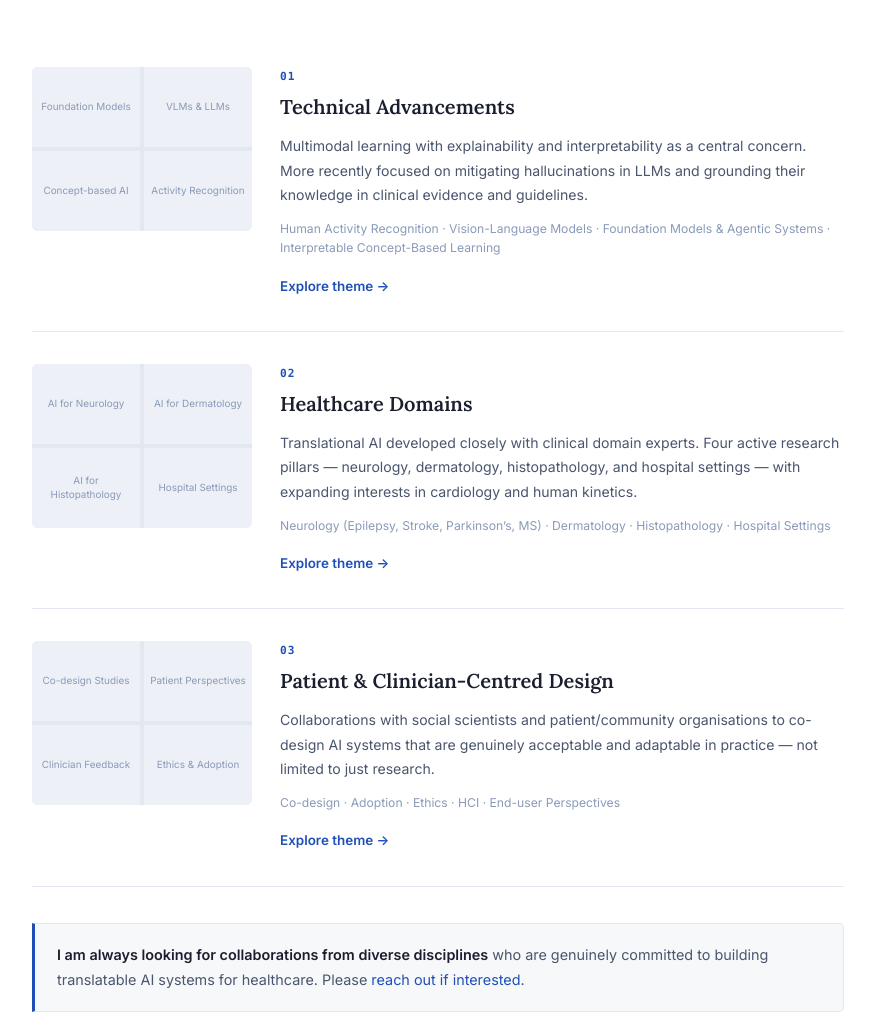
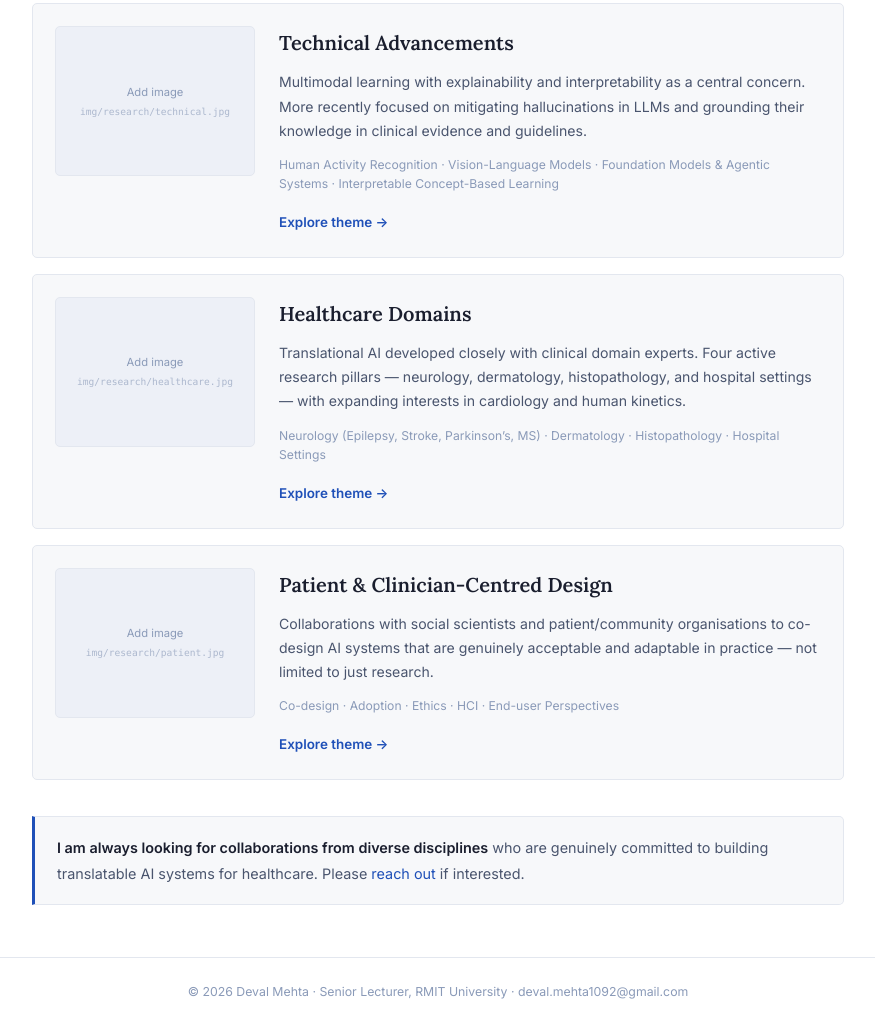
Before and after one commit to deval-mehta/deval-mehta.github.io, a plain HTML site: page research.html in a window 1280 px wide. Shown: the part 359-1374 px from the top of the page, without its empty margins (202-1077 px from the left). Drawn offline with Linux system fonts and the light colour scheme.

Commit message:
Add files via upload

```diff
--- a/research.html
+++ b/research.html
@@ -30,105 +30,57 @@
 <h1>Research Interests &amp; Collaborative Opportunities</h1>
 <p>Translational AI for healthcare, developed across technical, clinical, and patient-centred dimensions.</p>
 </div>
-<section class="sec">
+<section class="sec" style="padding-top:20px">
 <div class="r-intro">
 <p>I focus on developing AI systems that are <strong>translatable in clinical practice</strong>. Thus, I collaborate across disciplines &mdash; clinicians, health economists, social scientists, HCI researchers, ethical scientists, and patients and end-users.</p>
 <p>My research spans three interconnected themes described in detail below.</p>
 </div>
-
 <!--
-  COLLAGE IMAGES: place images in the img/research/ folder of your repo.
-  Each theme expects 4 images (e.g. img/research/technical-1.jpg through technical-4.jpg).
-  Recommended: 400x320px, from paper figures or clinical images.
-  Replace the placeholder comments in each .collage-cell with an <img> tag.
+  IMAGE: place one image per theme in img/research/ (e.g. img/research/technical.jpg).
+  Recommended: 400x300px from a representative paper figure or clinical image.
+  To add: replace the .r-card-img-ph div with <img src="img/research/THEME.jpg" alt="">
 -->
-
 <div class="r-card">
-  <div class="collage">
-      <div class="collage-cell">
-        <!-- Add image: <img src="img/research/technical-1.jpg" alt=""> -->
-        <div class="collage-cell-ph">Foundation Models</div>
-      </div>
-      <div class="collage-cell">
-        <!-- Add image: <img src="img/research/technical-2.jpg" alt=""> -->
-        <div class="collage-cell-ph">VLMs &amp; LLMs</div>
-      </div>
-      <div class="collage-cell">
-        <!-- Add image: <img src="img/research/technical-3.jpg" alt=""> -->
-        <div class="collage-cell-ph">Concept-based AI</div>
-      </div>
-      <div class="collage-cell">
-        <!-- Add image: <img src="img/research/technical-4.jpg" alt=""> -->
-        <div class="collage-cell-ph">Activity Recognition</div>
-      </div>
+  <div class="r-card-img">
+    <!-- Add image: <img src="img/research/technical.jpg" alt="">
+         Recommended: 400x300px -->
+    <div class="r-card-img-ph">Add image<span>img/research/technical.jpg</span></div>
   </div>
   <div class="r-card-body">
-    <div class="r-card-num">01</div>
     <div class="r-card-name">Technical Advancements</div>
     <div class="r-card-desc">Multimodal learning with explainability and interpretability as a central concern. More recently focused on mitigating hallucinations in LLMs and grounding their knowledge in clinical evidence and guidelines.</div>
     <div class="r-card-areas">Human Activity Recognition &middot; Vision-Language Models &middot; Foundation Models &amp; Agentic Systems &middot; Interpretable Concept-Based Learning</div>
     <a href="research-technical.html" class="r-card-link">Explore theme &rarr;</a>
   </div>
 </div>
-
 <div class="r-card">
-  <div class="collage">
-      <div class="collage-cell">
-        <!-- Add image: <img src="img/research/healthcare-1.jpg" alt=""> -->
-        <div class="collage-cell-ph">AI for Neurology</div>
-      </div>
-      <div class="collage-cell">
-        <!-- Add image: <img src="img/research/healthcare-2.jpg" alt=""> -->
-        <div class="collage-cell-ph">AI for Dermatology</div>
-      </div>
-      <div class="collage-cell">
-        <!-- Add image: <img src="img/research/healthcare-3.jpg" alt=""> -->
-        <div class="collage-cell-ph">AI for Histopathology</div>
-      </div>
-      <div class="collage-cell">
-        <!-- Add image: <img src="img/research/healthcare-4.jpg" alt=""> -->
-        <div class="collage-cell-ph">Hospital Settings</div>
-      </div>
+  <div class="r-card-img">
+    <!-- Add image: <img src="img/research/healthcare.jpg" alt="">
+         Recommended: 400x300px -->
+    <div class="r-card-img-ph">Add image<span>img/research/healthcare.jpg</span></div>
   </div>
   <div class="r-card-body">
-    <div class="r-card-num">02</div>
     <div class="r-card-name">Healthcare Domains</div>
-    <div class="r-card-desc">Translational AI developed closely with clinical domain experts. Four active research pillars — neurology, dermatology, histopathology, and hospital settings — with expanding interests in cardiology and human kinetics.</div>
+    <div class="r-card-desc">Translational AI developed closely with clinical domain experts. Four active research pillars &mdash; neurology, dermatology, histopathology, and hospital settings &mdash; with expanding interests in cardiology and human kinetics.</div>
     <div class="r-card-areas">Neurology (Epilepsy, Stroke, Parkinson&rsquo;s, MS) &middot; Dermatology &middot; Histopathology &middot; Hospital Settings</div>
     <a href="research-healthcare.html" class="r-card-link">Explore theme &rarr;</a>
   </div>
 </div>
-
 <div class="r-card">
-  <div class="collage">
-      <div class="collage-cell">
-        <!-- Add image: <img src="img/research/patient-1.jpg" alt=""> -->
-        <div class="collage-cell-ph">Co-design Studies</div>
-      </div>
-      <div class="collage-cell">
-        <!-- Add image: <img src="img/research/patient-2.jpg" alt=""> -->
-        <div class="collage-cell-ph">Patient Perspectives</div>
-      </div>
-      <div class="collage-cell">
-        <!-- Add image: <img src="img/research/patient-3.jpg" alt=""> -->
-        <div class="collage-cell-ph">Clinician Feedback</div>
-      </div>
-      <div class="collage-cell">
-        <!-- Add image: <img src="img/research/patient-4.jpg" alt=""> -->
-        <div class="collage-cell-ph">Ethics &amp; Adoption</div>
-      </div>
+  <div class="r-card-img">
+    <!-- Add image: <img src="img/research/patient.jpg" alt="">
+         Recommended: 400x300px -->
+    <div class="r-card-img-ph">Add image<span>img/research/patient.jpg</span></div>
   </div>
   <div class="r-card-body">
-    <div class="r-card-num">03</div>
     <div class="r-card-name">Patient &amp; Clinician-Centred Design</div>
-    <div class="r-card-desc">Collaborations with social scientists and patient/community organisations to co-design AI systems that are genuinely acceptable and adaptable in practice — not limited to just research.</div>
+    <div class="r-card-desc">Collaborations with social scientists and patient/community organisations to co-design AI systems that are genuinely acceptable and adaptable in practice &mdash; not limited to just research.</div>
     <div class="r-card-areas">Co-design &middot; Adoption &middot; Ethics &middot; HCI &middot; End-user Perspectives</div>
     <a href="research-patient.html" class="r-card-link">Explore theme &rarr;</a>
   </div>
 </div>
-
 <div class="collab-cta" style="margin-top:36px">
-  <strong>I am always looking for collaborations from diverse disciplines</strong> who are genuinely committed to building translatable AI systems for healthcare. Please <a href="contact.html">reach out if interested</a>.
+<strong>I am always looking for collaborations from diverse disciplines</strong> who are genuinely committed to building translatable AI systems for healthcare. Please <a href="mailto:deval.mehta1092@gmail.com">reach out</a> if interested.
 </div>
 </section>
 </div></main>
--- a/style.css
+++ b/style.css
@@ -289,10 +289,15 @@ img { display: block; max-width: 100%; }
 .r-intro strong { color: var(--text); }
 
 .r-card {
-  display: flex; gap: 28px; align-items: flex-start;
-  padding: 32px 0; border-bottom: 1px solid var(--border);
+  display: flex; gap: 24px; align-items: flex-start;
+  padding: 22px;
+  border: 1px solid var(--border);
+  border-radius: var(--r);
+  background: var(--bg-soft);
+  margin-bottom: 16px;
+  transition: background .2s, border-color .2s;
 }
-.r-card:last-of-type { border-bottom: none; }
+.r-card:last-of-type { margin-bottom: 0; }
 .collage {
   display: grid; grid-template-columns: 1fr 1fr; gap: 4px;
   width: 220px; flex-shrink: 0; border-radius: 6px; overflow: hidden;
@@ -314,6 +319,21 @@ img { display: block; max-width: 100%; }
 .r-card-areas { font-size: .76rem; color: var(--text-3); margin-bottom: 14px; line-height: 1.6; }
 .r-card-link { font-size: .84rem; font-weight: 600; color: var(--accent); }
 .r-card-link:hover { text-decoration: underline; }
+
+/* Single image placeholder per research theme */
+.r-card-img {
+  width: 200px; height: 150px; flex-shrink: 0;
+  border-radius: var(--r); overflow: hidden;
+  background: var(--thumb-bg); border: 1px solid var(--border);
+  display: flex; align-items: center; justify-content: center;
+  transition: background .2s, border-color .2s;
+}
+.r-card-img img { width:100%; height:100%; object-fit:cover; display:block; }
+.r-card-img-ph {
+  font-size: .7rem; color: var(--text-3); text-align: center;
+  padding: 10px; line-height: 1.5;
+}
+.r-card-img-ph span { display:block; font-family:var(--f-mono); font-size:.6rem; margin-top:4px; opacity:.65; }
 
 /* ============================================================
    RESEARCH SUB-PAGES
@@ -489,7 +509,8 @@ img { display: block; max-width: 100%; }
   .hero-name { font-size: 1.9rem; }
   .ov-grid { grid-template-columns: 1fr; gap: 18px; }
   .cta-pair { grid-template-columns: 1fr; }
-  .r-card { flex-direction: column; gap: 20px; }
+  .r-card { flex-direction: column; gap: 16px; }
+  .r-card-img { width: 100%; height: 120px; }
   .collage { width: 100%; }
   .track-grid { grid-template-columns: 1fr; }
   .trait-grid { grid-template-columns: 1fr; }
```
Lines whose indentation alone changed are shown as unchanged.
